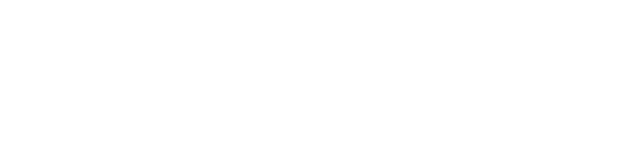
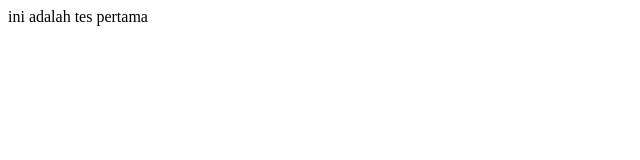
Before and after one commit to basrulyandri/belajar-git-2, a plain HTML site: page index.html in a window 1280 px wide. Shown: the whole page, without its empty margins (0-640 px from the left). Drawn offline with Linux system fonts and the light colour scheme.

Commit message:
commit kedua

```diff
--- a/index.html
+++ b/index.html
@@ -4,6 +4,7 @@
 	<title>Belajar GIT 2</title>
 </head>
 <body>
+ ini adalah tes pertama
 
 </body>
 </html>
```
